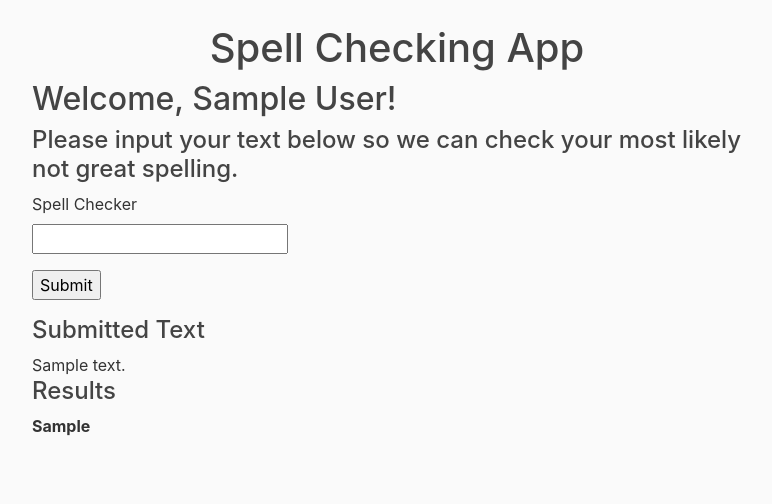
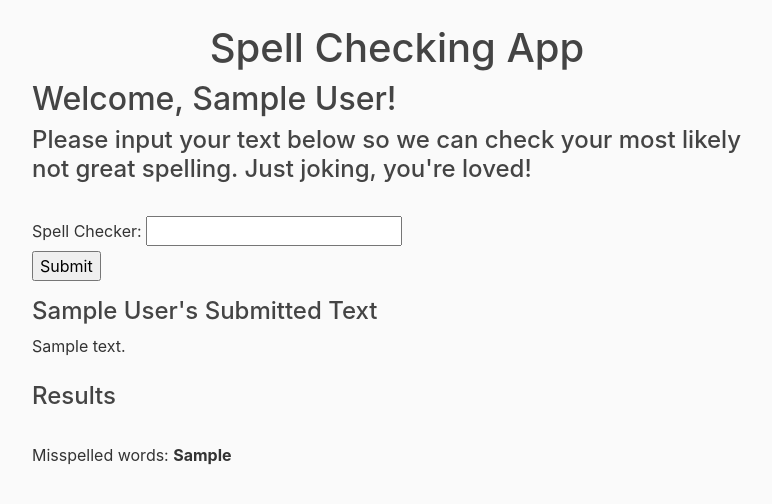
Before and after one commit to jcn20/AppSec_Flask_V, a Flask app: template flask_a2/templates/submission.html in a window 1280 px wide. Shown: the part 56-560 px from the top of the page, without its empty margins (53-825 px from the left). Run offline with Flask 2, Linux system fonts and the light colour scheme; a user stored in the database is signed in; tables that the repository leaves empty hold one stand-in row (values such as "Sample post"); the template is opened without the code that fills it: values that come from a table or form of the project are taken from there, most other values are stand-ins (such as "Sample title", 1, 10 or a date in 2020); some libraries are stand-ins or nearby versions.

Commit message:
Fixed up submissioon.html.

```diff
--- a/flask_a2/forms.py
+++ b/flask_a2/forms.py
@@ -46,5 +46,5 @@ class LoginForm(FlaskForm):
 
 
 class SubmitForm(FlaskForm):
-    inputtext = StringField('Spell Checker', id='inputtext', validators=[DataRequired()])
+    inputtext = StringField('Spell Checker: ', id='inputtext', validators=[DataRequired()])
     submit = SubmitField('Submit')
--- a/flask_a2/templates/submission.html
+++ b/flask_a2/templates/submission.html
@@ -3,34 +3,42 @@
 {% block content %}
     <h1 class="text-center">Spell Checking App</h1>
     <h2>Welcome, {{ current_user.uname }}!</h2>
-    <h4> Please input your text below so we can check your most likely not great spelling.</h4>
+
+    <h4> Please input your text below so we can check your most likely not great spelling.
+
+	    Just joking, you're loved!
+    </h4>
+    <br>
 
 
     <form action="" method="post">
         {{ form.hidden_tag() }}
-    <p>
-        {{ form.inputtext.label }}<br>
-        {{ form.inputtext(cols=45, rows=10) }}<br>
+    <div>
+        {{ form.inputtext.label }}
+        {{ form.inputtext(cols=45, rows=15) }}<br>
         {% for error in form.inputtext.errors %}
-        <span style="color:red;">[{{ error }}]</span>
+        <span style="color:red;">ERROR: [{{ error }}]</span>
         {% endfor %}
-    </p>
+    </div>
+
+
     <p>{{ form.submit() }}</p>
     </form>
 
 
+    {% if post is defined %}
+    <p>
+    <h4> {{ current_user.uname }}'s Submitted Text</h4>
 
 
-    {% if post is defined %}
-    <p>
-        <h4>Submitted Text</h4>
         <div id="textout">
             {{ post.content }}<br>
         </div>
+	<br>
 
         <h4>Results</h4>
-        <div id="misspelled">
-            <b>{{ post.result }}</b><br>
+	<div id="misspelled"><br>
+           Misspelled words: <b>{{ post.result }}</b> <br>
         </div>
     </p>
     {% endif %}
```
Also changed, not shown: 1 other file.
